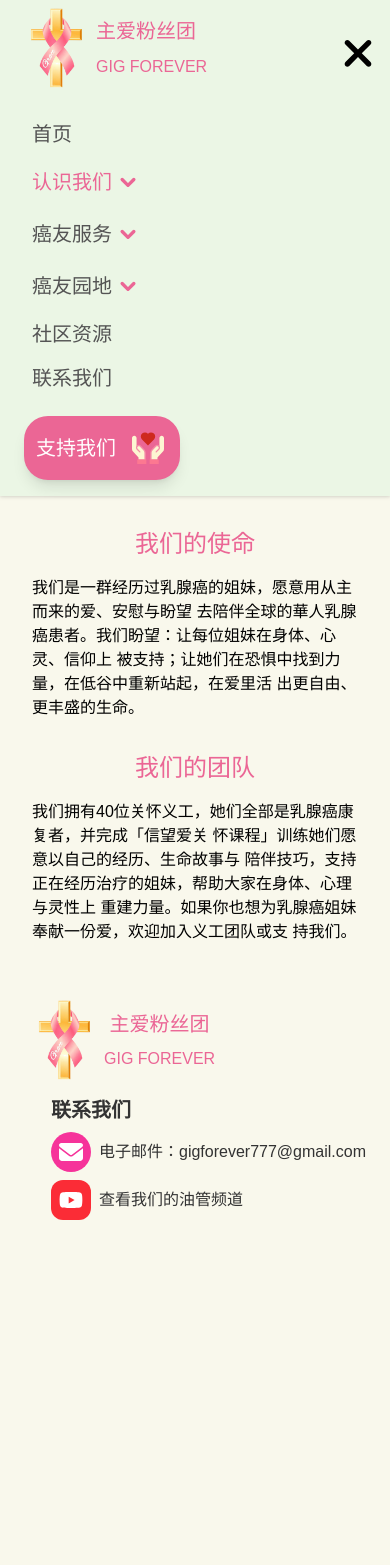
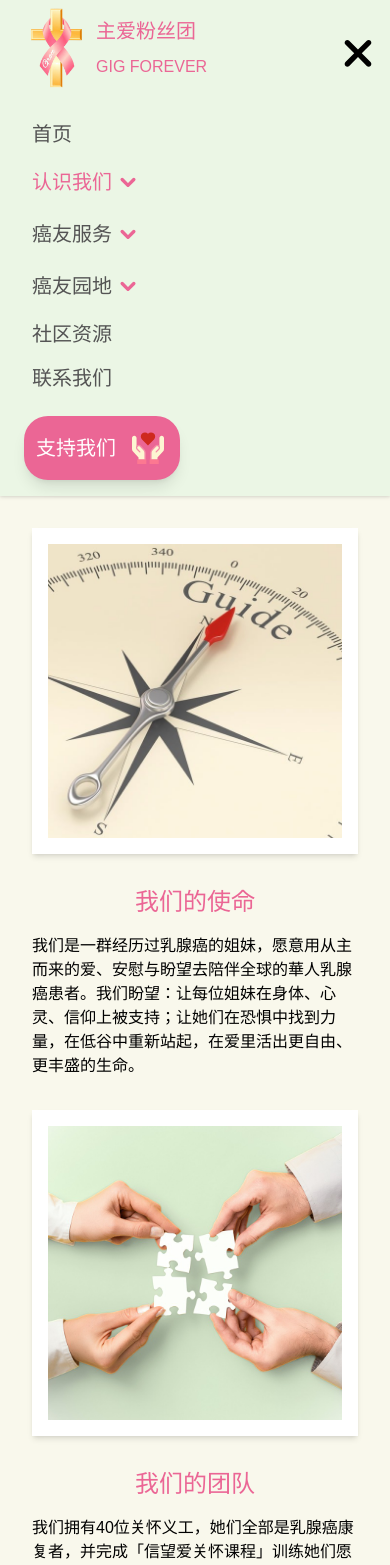
Before and after one commit to notrealn/bc2, a Next.js app: page /about/mission in a window 390 px wide. Shown: the top 1565 px of the page. Before the commit the page ends 1244 px from the top, so only its background shows below. Built offline with nearby package versions, Linux system fonts and the light colour scheme.

Commit message:
make about images appear on mobile

```diff
--- /dev/null
+++ b/app/about/aboutTemplate.tsx
@@ -0,0 +1,44 @@
+import { SquareImage } from '@/components/squareImage'
+
+export function AboutTemplate({
+  image1src,
+  image1alt,
+  h1,
+  text1,
+  image2src,
+  image2alt,
+  h2,
+  text2,
+}: {
+  image1src: string
+  image1alt: string
+  h1: string
+  text1: string
+  image2src: string
+  image2alt: string
+  h2: string
+  text2: string
+}) {
+  return (
+    <div className="grid grid-cols-1 md:grid-cols-5 p-8 max-w-4xl gap-8 mx-auto content-center">
+      <SquareImage
+        className="h-full md:col-span-2 max-w-sm mx-auto"
+        src={image1src}
+        alt={image1alt}
+      />
+      <div className="flex flex-col items-center gap-4 m-auto md:col-span-3">
+        <h1 className="text-2xl text-primary flex gap-2 text-center">{h1}</h1>
+        <div className="">{text1}</div>
+      </div>
+      <SquareImage
+        className="h-full md:col-span-2 max-w-sm mx-auto md:order-last"
+        src={image2src}
+        alt={image2alt}
+      />
+      <div className="flex flex-col items-center gap-4 m-auto md:col-span-3">
+        <h1 className="text-2xl text-primary flex gap-2 text-center">{h2}</h1>
+        <div className="">{text2}</div>
+      </div>
+    </div>
+  )
+}
--- a/app/about/history/page.tsx
+++ b/app/about/history/page.tsx
@@ -1,34 +1,46 @@
-import { SquareImage } from '@/components/squareImage'
+import { AboutTemplate } from '../aboutTemplate'
 
 export default function Page() {
   return (
-    <div className="grid md:grid-cols-5 p-8 max-w-4xl gap-8 mx-auto">
-      <SquareImage
-        className="h-full hidden md:block col-span-2"
-        src="/about/clock.jpg"
-        alt="image of clock"
-      />
-      <div className="flex flex-col items-center gap-4 m-auto col-span-3">
-        <h1 className="text-2xl text-primary flex gap-2 text-center">
-          我们的历史
-        </h1>
-        <div className="">
-          主爱粉丝团成立于2020年8月，由几位基督徒姐妹在小爱手术前的祷告开始。这个小小的爱心行动，被彼此的陪伴延续下来，逐渐发展成一个跨越美国、加拿大、中国、日本、欧洲、澳洲等地的全球性华人乳腺癌支持组织。五年来，我们以祷告、陪伴与专业资讯陪伴超过一千位乳腺癌姐妹，让每一个经历疾病的人都不再孤单。
-        </div>
-      </div>
-      <div className="flex flex-col items-center gap-4 m-auto col-span-3">
-        <h1 className="text-2xl text-primary flex gap-2 text-center">
-          我们的缘起
-        </h1>
-        <div className="">
-          最初，只是几位姐妹之间彼此加油与祷告；后来，越来越多处在治疗中的姐妹加入，大家在同样的黑暗与恐惧中相互扶持。在彼此的陪伴中，一个简单的祷告小组，逐渐长成一个充满力量的“乳腺癌姐妹群体”。这里的每一份关怀，都是亲身走过的人彼此接住的温暖力量，让不断下沉的生命重新被托起。
-        </div>
-      </div>
-      <SquareImage
-        className="h-full hidden md:block col-span-2"
-        src="/about/gather.jpeg"
-        alt="image of people gathering"
-      />
-    </div>
+    <AboutTemplate
+      image1src="/about/clock.jpg"
+      image1alt="image of a clock"
+      h1="我们的历史"
+      text1="主爱粉丝团成立于2020年8月，由几位基督徒姐妹在小爱手术前的祷告开始。这个小小的爱心行动，被彼此的陪伴延续下来，逐渐发展成一个跨越美国、加拿大、中国、日本、欧洲、澳洲等地的全球性华人乳腺癌支持组织。五年来，我们以祷告、陪伴与专业资讯陪伴超过一千位乳腺癌姐妹，让每一个经历疾病的人都不再孤单。"
+      image2src="/about/gather.jpeg"
+      image2alt="image of people gathering"
+      h2="我们的缘起"
+      text2="最初，只是几位姐妹之间彼此加油与祷告；后来，越来越多处在治疗中的姐妹加入，大家在同样的黑暗与恐惧中相互扶持。在彼此的陪伴中，一个简单的祷告小组，逐渐长成一个充满力量的“乳腺癌姐妹群体”。这里的每一份关怀，都是亲身走过的人彼此接住的温暖力量，让不断下沉的生命重新被托起。"
+    />
   )
+  // return (
+  //   <div className="grid md:grid-cols-5 p-8 max-w-4xl gap-8 mx-auto">
+  //     <SquareImage
+  //       className="h-full hidden md:block col-span-2"
+  //       src="/about/clock.jpg"
+  //       alt="image of clock"
+  //     />
+  //     <div className="flex flex-col items-center gap-4 m-auto col-span-3">
+  //       <h1 className="text-2xl text-primary flex gap-2 text-center">
+  //
+  //       </h1>
+  //       <div className="">
+  //
+  //       </div>
+  //     </div>
+  //     <div className="flex flex-col items-center gap-4 m-auto col-span-3">
+  //       <h1 className="text-2xl text-primary flex gap-2 text-center">
+  //
+  //       </h1>
+  //       <div className="">
+  //
+  //       </div>
+  //     </div>
+  //     <SquareImage
+  //       className="h-full hidden md:block col-span-2"
+  //       src="/about/.jpeg"
+  //       alt="image of people gathering"
+  //     />
+  //   </div>
+  // )
 }
--- a/app/about/mission/page.tsx
+++ b/app/about/mission/page.tsx
@@ -1,41 +1,16 @@
-import { SquareImage } from '@/components/squareImage'
+import { AboutTemplate } from '../aboutTemplate'
 
 export default function Page() {
   return (
-    <div className="grid md:grid-cols-5 p-8 max-w-4xl gap-8 mx-auto">
-      <SquareImage
-        className="h-full hidden md:block col-span-2"
-        src="/about/compass.jpeg"
-        alt="image of compass"
-      />
-      <div className="flex flex-col items-center gap-4 m-auto col-span-3">
-        <h1 className="text-2xl text-primary flex gap-2 text-center">
-          我们的使命
-        </h1>
-        <div className="">
-          我们是一群经历过乳腺癌的姐妹，愿意用从主而来的爱、安慰与盼望
-          去陪伴全球的華人乳腺癌患者。我们盼望：让每位姐妹在身体、心灵、信仰上
-          被支持；让她们在恐惧中找到力量，在低谷中重新站起，在爱里活
-          出更自由、更丰盛的生命。
-        </div>
-      </div>
-      <div className="flex flex-col items-center gap-4 m-auto col-span-3">
-        <h1 className="text-2xl text-primary flex gap-2 text-center">
-          我们的团队
-        </h1>
-        <div className="">
-          我们拥有40位关怀义工，她们全部是乳腺癌康复者，并完成「信望爱关
-          怀课程」训练她们愿意以自己的经历、生命故事与
-          陪伴技巧，支持正在经历治疗的姐妹，帮助大家在身体、心理与灵性上
-          重建力量。如果你也想为乳腺癌姐妹奉献一份爱，欢迎加入义工团队或支
-          持我们。
-        </div>
-      </div>
-      <SquareImage
-        className="h-full hidden md:block col-span-2"
-        src="/about/puzzle.jpeg"
-        alt="image of puzzle pieces coming together"
-      />
-    </div>
+    <AboutTemplate
+      image1src="/about/compass.jpeg"
+      image1alt="image of a compass"
+      h1="我们的使命"
+      text1="我们是一群经历过乳腺癌的姐妹，愿意用从主而来的爱、安慰与盼望去陪伴全球的華人乳腺癌患者。我们盼望：让每位姐妹在身体、心灵、信仰上被支持；让她们在恐惧中找到力量，在低谷中重新站起，在爱里活出更自由、更丰盛的生命。"
+      image2src="/about/puzzle.jpeg"
+      image2alt="image of puzzle pieces coming together"
+      h2="我们的团队"
+      text2="我们拥有40位关怀义工，她们全部是乳腺癌康复者，并完成「信望爱关怀课程」训练她们愿意以自己的经历、生命故事与陪伴技巧，支持正在经历治疗的姐妹，帮助大家在身体、心理与灵性上重建力量。如果你也想为乳腺癌姐妹奉献一份爱，欢迎加入义工团队或支持我们。"
+    />
   )
 }
--- a/components/footer.tsx
+++ b/components/footer.tsx
@@ -18,7 +18,7 @@ export function Footer() {
           </div>
         </div>
       </div>
-      <div className="flex flex-col gap-2 text-left ml-auto">
+      <div className="flex flex-col gap-2 text-left ml-auto border-surface-container border-l-4 pl-4">
         <h1 className="text-xl font-bold">联系我们</h1>
         <div className="flex flex-row gap-2">
           <div className="bg-pink-500 p-2 rounded-full content">
--- a/components/squareImage.tsx
+++ b/components/squareImage.tsx
@@ -18,7 +18,7 @@ export function SquareImage({
         (className ?? '')
       }
     >
-      <Image className="p-4" src={src} alt={alt} fill={true} />
+      <Image className="p-4 object-cover" src={src} alt={alt} fill={true} />
     </div>
   )
 }
```
Also changed, not shown: public/about/gather.jpeg.
